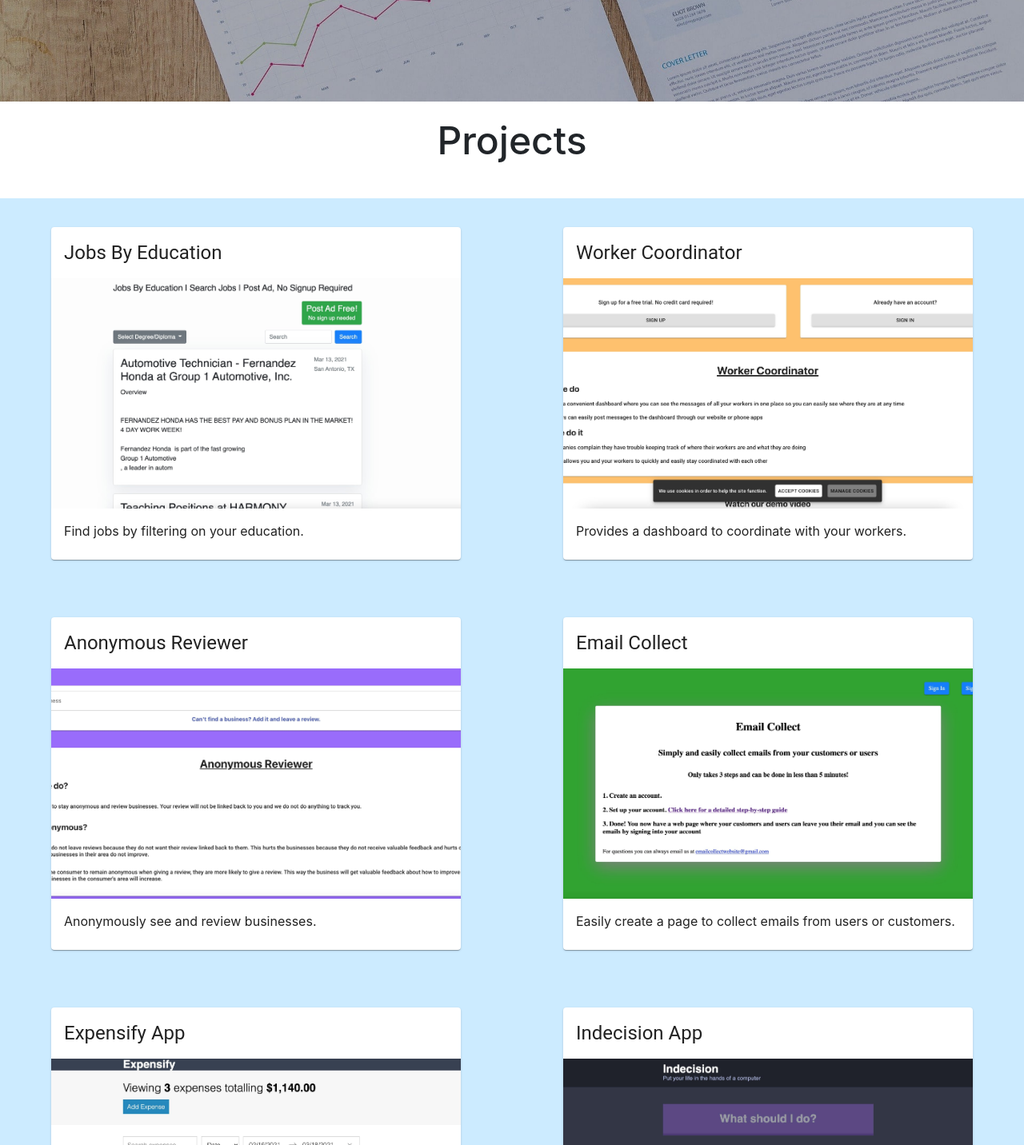
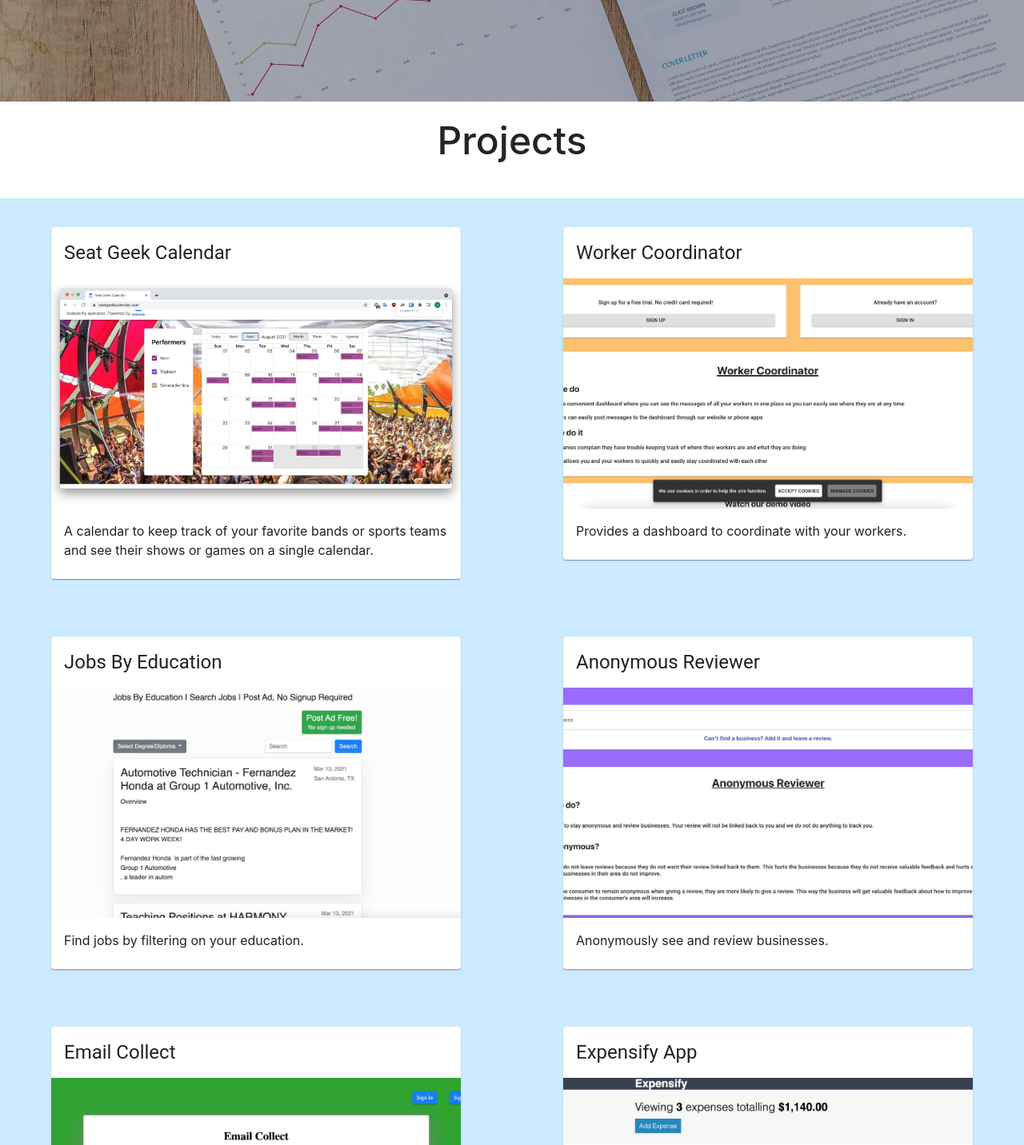
Before and after one commit to SheaMeyers/SheaMeyers.github.io, a React (Create React App) app: page / in a window 1280 px wide. Shown: the part 1286-2718 px from the top of the page at 80% size. Built offline with nearby package versions, Linux system fonts and the light colour scheme.

Commit message:
Add card for seat geek calendar

```diff
--- a/src/Home.tsx
+++ b/src/Home.tsx
@@ -15,6 +15,7 @@
 import arPhoto from './arPhoto.jpg';
 import ecPhoto from './ecPhoto.jpg';
 import salaryPhoto from './salaryPhoto.jpg';
+import sgcPhoto from './sgcPhoto.jpg';
 import pizzaPhoto from './pizzaPhoto.jpg';
 import indecisionPhoto from './indecisionPhoto.jpg';
 import expensifyPhoto from './expensifyPhoto.jpg';
@@ -125,18 +126,19 @@
                 <h2 className="Projects-portion--title">Projects</h2>
                 <br/>
                 <div className="Projects-portion--projects">
-                    <a href="https://www.jobsbyeducation.com" target="_blank" rel="noopener">
+                <a href="https://www.seatgeekcalendar.com/" target="_blank" rel="noopener">
                         <Card className={classes.root}>
                             <CardHeader
-                                title="Jobs By Education"
+                                title="Seat Geek Calendar"
                             />
                             <CardMedia
                                 className={classes.media}
-                                image={jbePhoto}
-                                title="Jobs By Education"
+                                image={sgcPhoto}
+                                title="Seat Geek Calendar"
                             />
                             <CardContent>
-                                Find jobs by filtering on your education.
+                                A calendar to keep track of your favorite bands or sports teams and
+                                see their shows or games on a single calendar.
                             </CardContent>
                         </Card>
                     </a>
@@ -152,6 +154,21 @@
                             />
                             <CardContent>
                                 Provides a dashboard to coordinate with your workers.
+                            </CardContent>
+                        </Card>
+                    </a>
+                    <a href="https://www.jobsbyeducation.com" target="_blank" rel="noopener">
+                        <Card className={classes.root}>
+                            <CardHeader
+                                title="Jobs By Education"
+                            />
+                            <CardMedia
+                                className={classes.media}
+                                image={jbePhoto}
+                                title="Jobs By Education"
+                            />
+                            <CardContent>
+                                Find jobs by filtering on your education.
                             </CardContent>
                         </Card>
                     </a>
```
Also changed, not shown: src/sgcPhoto.jpg (added).
